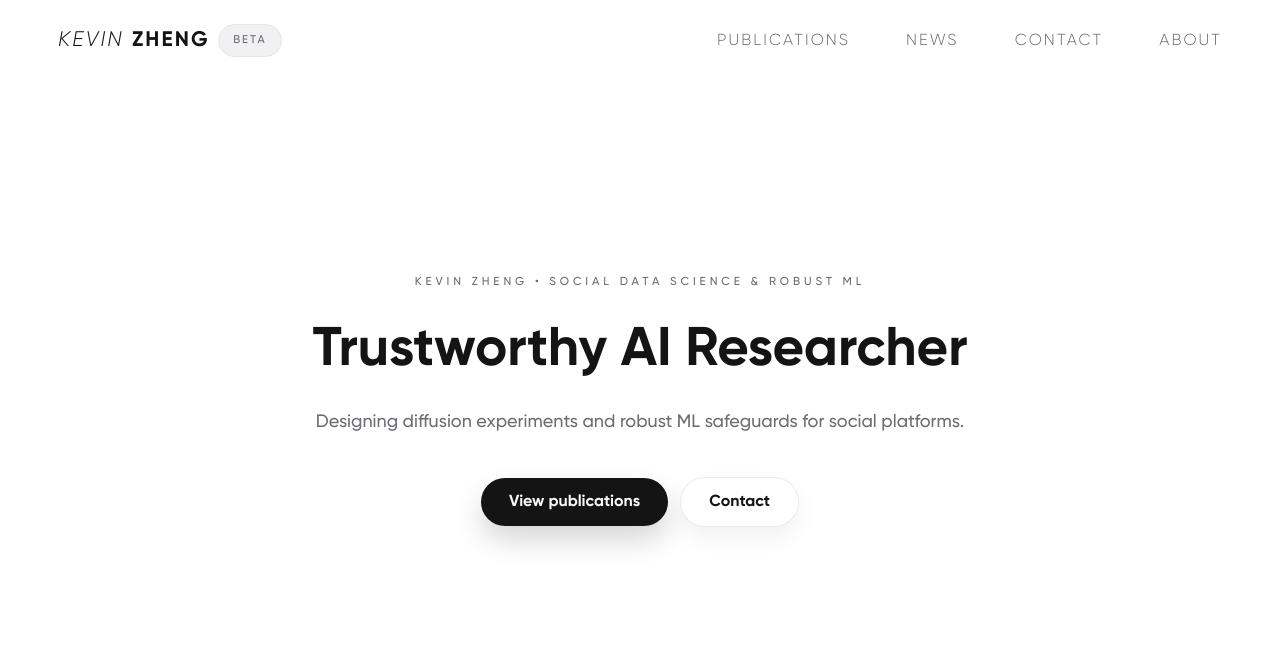
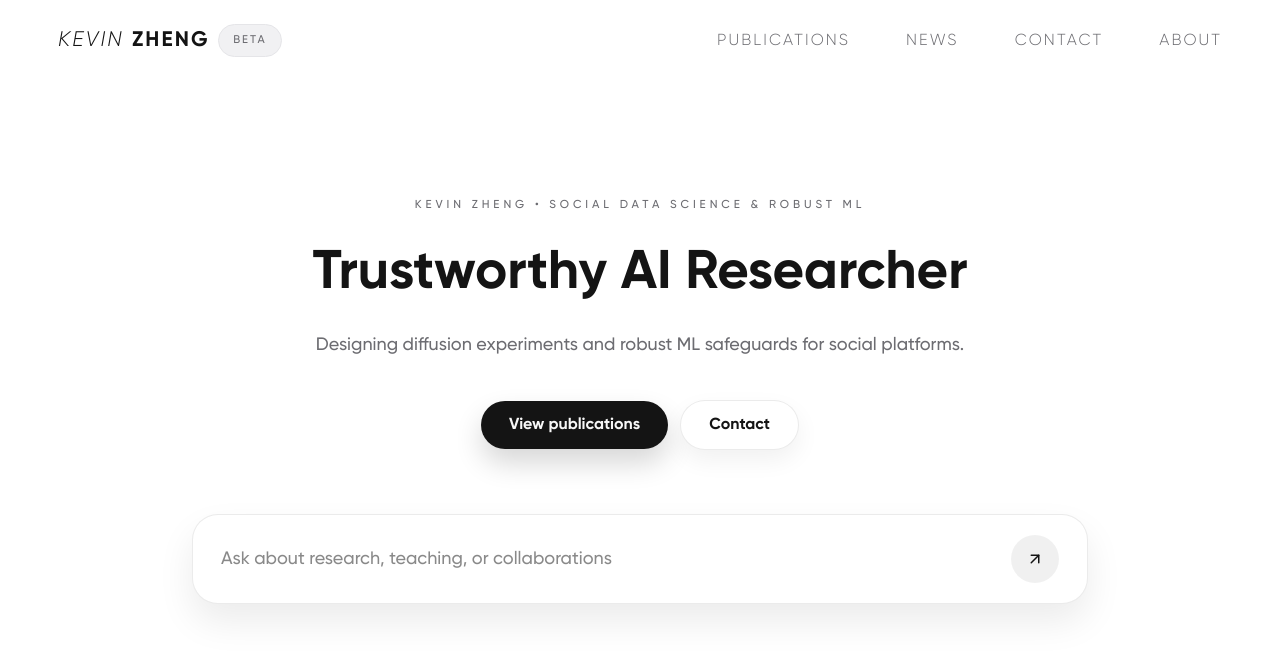
Before and after one commit to kyxzhe/kyxzhe.github.io, a Next.js app: page / in a window 1280 px wide. Shown: the top 654 px of the page. Built offline with nearby package versions, Linux system fonts and the light colour scheme.

Commit message:
feat: reintroduce single chatbot prompt bar

```diff
--- a/src/app/page.tsx
+++ b/src/app/page.tsx
@@ -3,12 +3,13 @@
 import Navbar from "@/components/Navbar";
 import Footer from "@/components/Footer";
 import Link from "next/link";
+import { ArrowUpRight } from "lucide-react";
 
 export default function Home() {
   return (
     <div className="flex flex-col min-h-screen font-sans">
       <Navbar />
-      <main className="flex-1 w-full flex flex-col items-center justify-center text-center px-6 md:px-12 lg:px-16 pb-16">
+      <main className="flex-1 w-full flex flex-col items-center justify-center text-center px-6 md:px-12 lg:px-16 pb-16 gap-10 md:gap-14">
         <section className="w-full max-w-3xl flex flex-col items-center gap-5 md:gap-6">
           <p className="text-[0.62rem] md:text-[0.72rem] tracking-[0.34em] uppercase text-muted-foreground">
             Kevin Zheng • Social Data Science & Robust ML
@@ -34,6 +35,24 @@ export default function Home() {
             </Link>
           </div>
         </section>
+
+        <section className="w-full max-w-4xl flex flex-col items-center gap-4 mt-2">
+          <div className="w-full rounded-[26px] bg-white border border-[rgba(0,0,0,0.08)] shadow-[0_18px_36px_rgba(0,0,0,0.08)] px-5 md:px-7 py-4 md:py-5 flex items-center gap-3 md:gap-4">
+            <input
+              type="text"
+              placeholder="Ask about research, teaching, or collaborations"
+              className="flex-1 bg-transparent text-base md:text-lg text-foreground placeholder:text-muted-foreground focus:outline-none"
+              aria-label="Ask a question"
+            />
+            <button
+              type="button"
+              className="inline-flex h-12 w-12 items-center justify-center rounded-full bg-[rgba(0,0,0,0.06)] text-foreground transition hover:bg-foreground hover:text-white"
+              aria-label="Submit question"
+            >
+              <ArrowUpRight size={18} />
+            </button>
+          </div>
+        </section>
       </main>
       <Footer className="mb-6" />
     </div>
```
